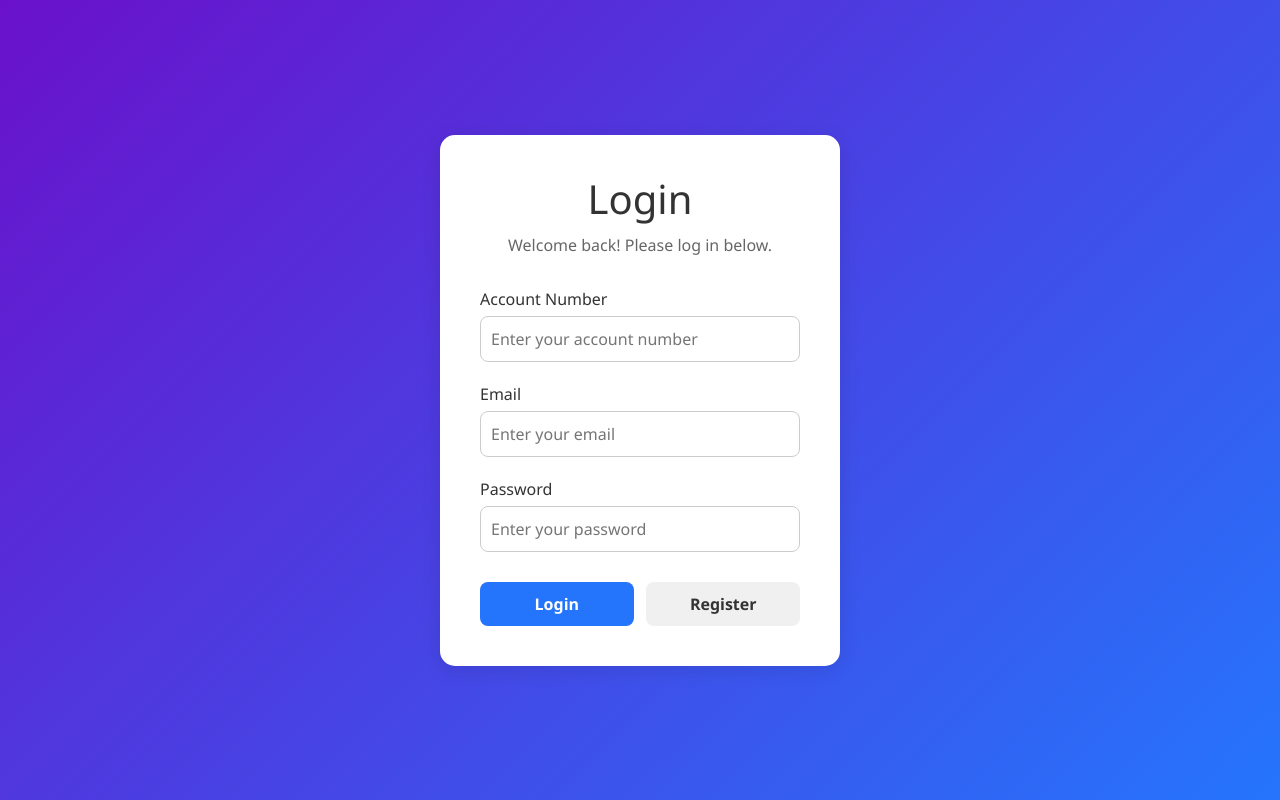
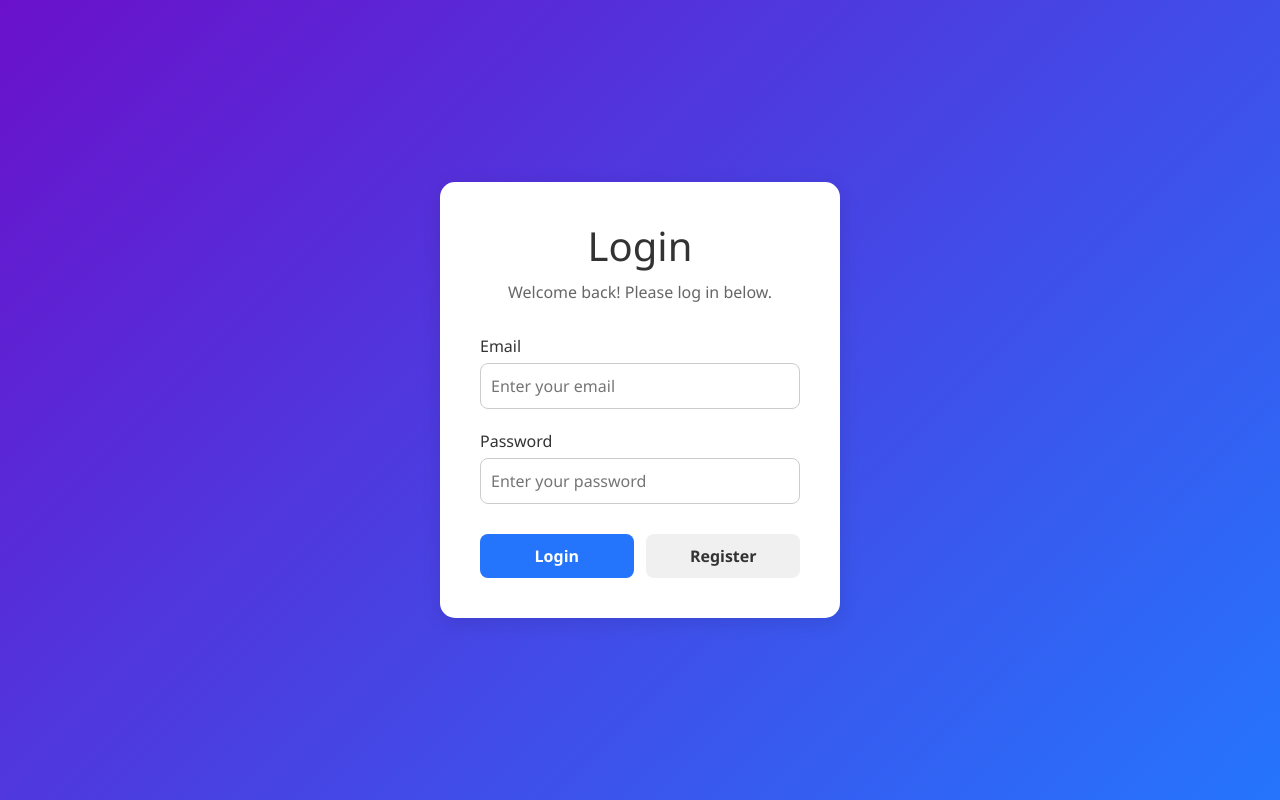
Before and after one commit to RyanCantUNI/INSY7314-POE-KSS, a React (Create React App) app in the folder frontend/: page /login in a window 1280 px wide. Built offline with nearby package versions, Linux system fonts and the light colour scheme.

Commit message:
Removed account number

```diff
--- a/frontend/src/components/login.js
+++ b/frontend/src/components/login.js
@@ -6,8 +6,7 @@ function Login() {
   const navigate = useNavigate();
   const [formData, setFormData] = useState({
     email: '',
-    password: '',
-    accountNumber: ''
+    password: ''
   });
 
   const handleChange = (e) => {
@@ -23,7 +22,6 @@ function Login() {
     const user = {
       email: formData.email,
       password: formData.password,
-      accountNumber: formData.accountNumber
     };
 
     axios.post("https://localhost:443/login", user)
@@ -63,26 +61,6 @@ function Login() {
         <p style={{ color: '#666', marginBottom: '30px' }}>Welcome back! Please log in below.</p>
 
         <form onSubmit={handleSubmit}>
-          {/* Account Number Field */}
-          <div style={{ marginBottom: '20px', textAlign: 'left' }}>
-            <label style={{ display: 'block', marginBottom: '5px', fontWeight: '500', color: '#333' }}>Account Number</label>
-            <input
-              type="text"
-              name="accountNumber"
-              placeholder="Enter your account number"
-              value={formData.accountNumber}
-              onChange={handleChange}
-              style={{
-                width: '100%',
-                padding: '10px',
-                borderRadius: '8px',
-                border: '1px solid #ccc',
-                boxSizing: 'border-box'
-              }}
-              required
-            />
-          </div>
-
           {/* Email Field */}
           <div style={{ marginBottom: '20px', textAlign: 'left' }}>
             <label style={{ display: 'block', marginBottom: '5px', fontWeight: '500', color: '#333' }}>Email</label>
```
